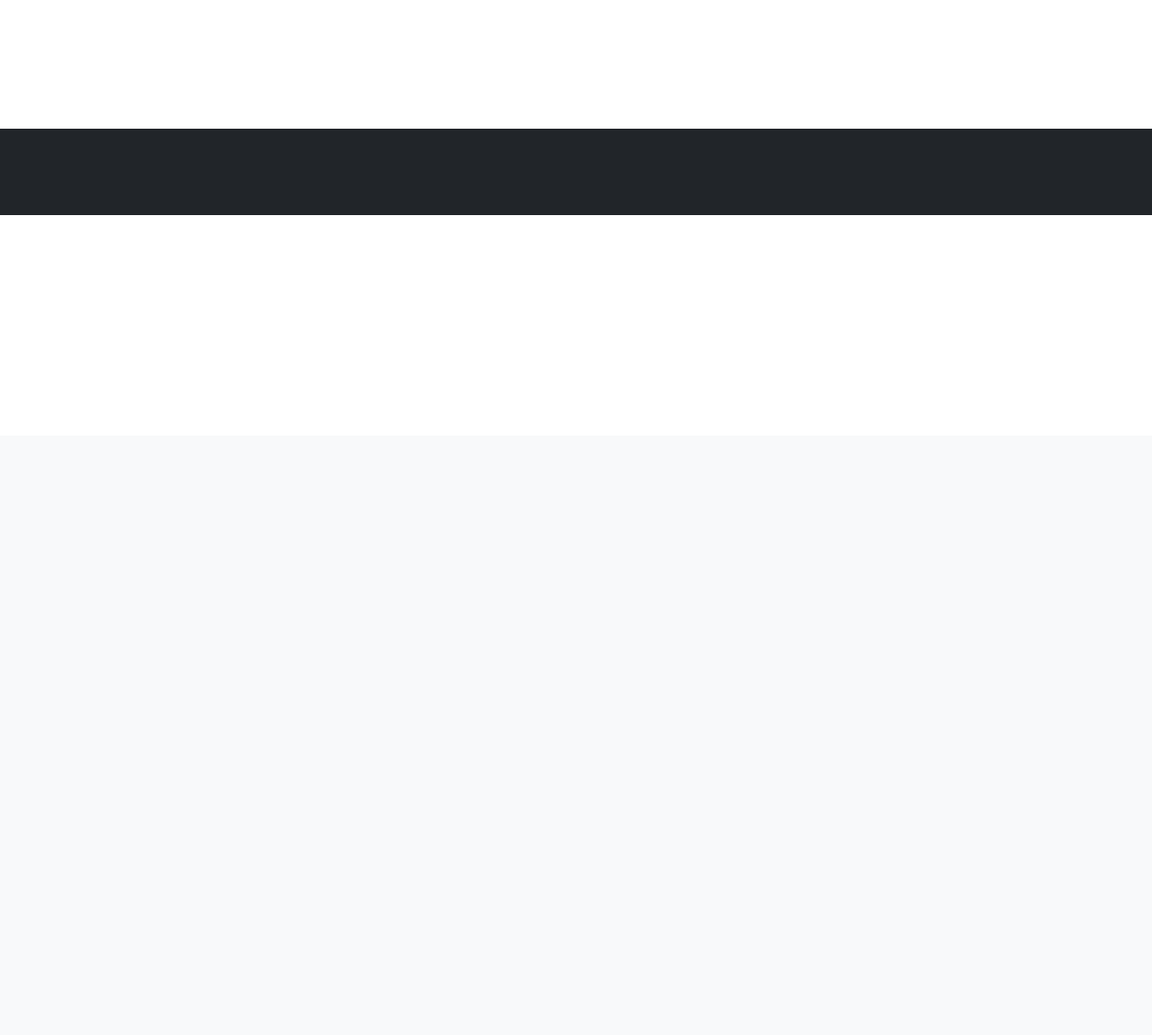
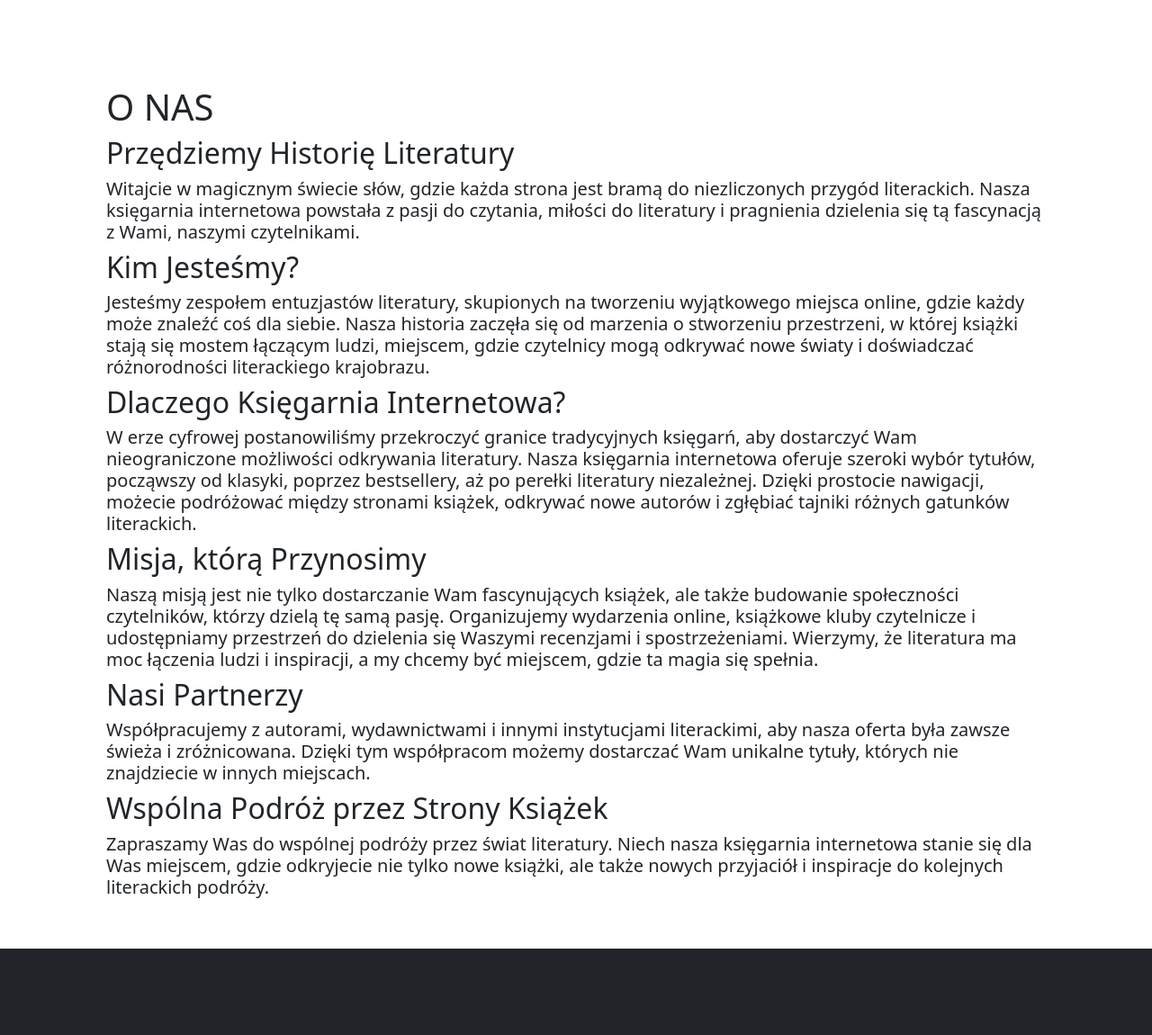
Before and after one commit to ThereIsAProjectToDo/Projekt-Inzynierski, a Flask app: page /about_us in a window 1280 px wide. Shown: the part 316-1466 px from the top of the page at 90% size. Before the commit the page ends 555 px from the top, so only its background shows below. Run offline with Flask 3, Linux system fonts and the light colour scheme; some libraries are stand-ins or nearby versions.

Commit message:
modified:   main.py 	modified:   website/__init__.py 	modified:   website/__pycache__/__init__.cpython-312.pyc 	modified:   website/__pycache__/auth.cpython-312.pyc 	modified:   website/__pycache__/views.cpython-312.pyc 	modified:   website/auth.py 	modified:   website/templates/about_us.html 	modified:   website/templates/base.html 	modified:   website/templates/item.html 	modified:   website/templates/login.html 	modified:   website/views.py

```diff
--- a/main.py
+++ b/main.py
@@ -1,6 +1,6 @@
 from website import create_app
 
 app = create_app()
-
+app.secret_key = "SECRET_KEY"
 if __name__ == '__main__':
     app.run(debug=True)
--- a/website/__init__.py
+++ b/website/__init__.py
@@ -1,6 +1,4 @@
 from flask import Flask
-
-
 def create_app():
     app  = Flask(__name__)
     app.config['SECRET_KEY'] = 'secretkey'
--- a/website/templates/about_us.html
+++ b/website/templates/about_us.html
@@ -1,10 +1,18 @@
 {% extends "base.html" %}
 {% block title %}O nas{% endblock %}
 {% block content %}
-
-
-
-
-
+<h1>O NAS</h1>
+<h2>Przędziemy Historię Literatury</h2>
+<h5>Witajcie w magicznym świecie słów, gdzie każda strona jest bramą do niezliczonych przygód literackich. Nasza księgarnia internetowa powstała z pasji do czytania, miłości do literatury i pragnienia dzielenia się tą fascynacją z Wami, naszymi czytelnikami.</h5>
+<h2>Kim Jesteśmy?</h2>
+<h5>Jesteśmy zespołem entuzjastów literatury, skupionych na tworzeniu wyjątkowego miejsca online, gdzie każdy może znaleźć coś dla siebie. Nasza historia zaczęła się od marzenia o stworzeniu przestrzeni, w której książki stają się mostem łączącym ludzi, miejscem, gdzie czytelnicy mogą odkrywać nowe światy i doświadczać różnorodności literackiego krajobrazu.</h5>
+<h2>Dlaczego Księgarnia Internetowa?</h2>
+<h5>W erze cyfrowej postanowiliśmy przekroczyć granice tradycyjnych księgarń, aby dostarczyć Wam nieograniczone możliwości odkrywania literatury. Nasza księgarnia internetowa oferuje szeroki wybór tytułów, począwszy od klasyki, poprzez bestsellery, aż po perełki literatury niezależnej. Dzięki prostocie nawigacji, możecie podróżować między stronami książek, odkrywać nowe autorów i zgłębiać tajniki różnych gatunków literackich.</h5>
+<h2>Misja, którą Przynosimy</h2>
+<h5>Naszą misją jest nie tylko dostarczanie Wam fascynujących książek, ale także budowanie społeczności czytelników, którzy dzielą tę samą pasję. Organizujemy wydarzenia online, książkowe kluby czytelnicze i udostępniamy przestrzeń do dzielenia się Waszymi recenzjami i spostrzeżeniami. Wierzymy, że literatura ma moc łączenia ludzi i inspiracji, a my chcemy być miejscem, gdzie ta magia się spełnia.</h5>
+<h2>Nasi Partnerzy</h2>
+<h5>Współpracujemy z autorami, wydawnictwami i innymi instytucjami literackimi, aby nasza oferta była zawsze świeża i zróżnicowana. Dzięki tym współpracom możemy dostarczać Wam unikalne tytuły, których nie znajdziecie w innych miejscach.</h5>
+<h2>Wspólna Podróż przez Strony Książek</h2>
+<h5>Zapraszamy Was do wspólnej podróży przez świat literatury. Niech nasza księgarnia internetowa stanie się dla Was miejscem, gdzie odkryjecie nie tylko nowe książki, ale także nowych przyjaciół i inspiracje do kolejnych literackich podróży.</h5>
 
 {%endblock%}
--- a/website/templates/base.html
+++ b/website/templates/base.html
@@ -43,21 +43,27 @@
                         </li>
                     </ul>
                     <form class="d-flex">
+                        {%if session['user']%}
                         <button class="btn btn-outline-dark">
                             <i class="bi-cart-fill me-1"></i>
                             Koszyk
                             <span class="badge bg-dark text-white ms-1 rounded-pill" type="submit" >0</span>
                         </button>
+
+
+
                         <button class="btn btn-outline-dark" type="submit" style="margin-left: 10px;">
-                            <!-- <i class="bi-cart-fill me-1"></i> -->
+                            <a href="/auth/logout" style="text-decoration: None;color:black">Wyloguj</a>
+                        </button>
+                        {%else%}
+                        <button class="btn btn-outline-dark" type="submit" style="margin-left: 10px;">
                             <a href="/auth/login" style="text-decoration: None;color:black">Logowanie</a>
-                            <!-- <span class="badge bg-dark text-white ms-1 rounded-pill">0</span> -->
                         </button>
                         <button class="btn btn-outline-dark" type="submit" style="margin-left: 10px;">
-                            <!-- <i class="bi-cart-fill me-1"></i> -->
                             <a href="/auth/sign_up" style="text-decoration: None;color:black">Rejestracja</a>
-                            <!-- <span class="badge bg-dark text-white ms-1 rounded-pill">0</span> -->
                         </button>
+                        {%endif%}
+
                     </form>
                 </div>
             </div>
```
Also changed, not shown: website/auth.py (+54 -4 lines), website/templates/item.html (+30 -2 lines), website/templates/login.html (+4 -5 lines), website/views.py (+4 -3 lines).
